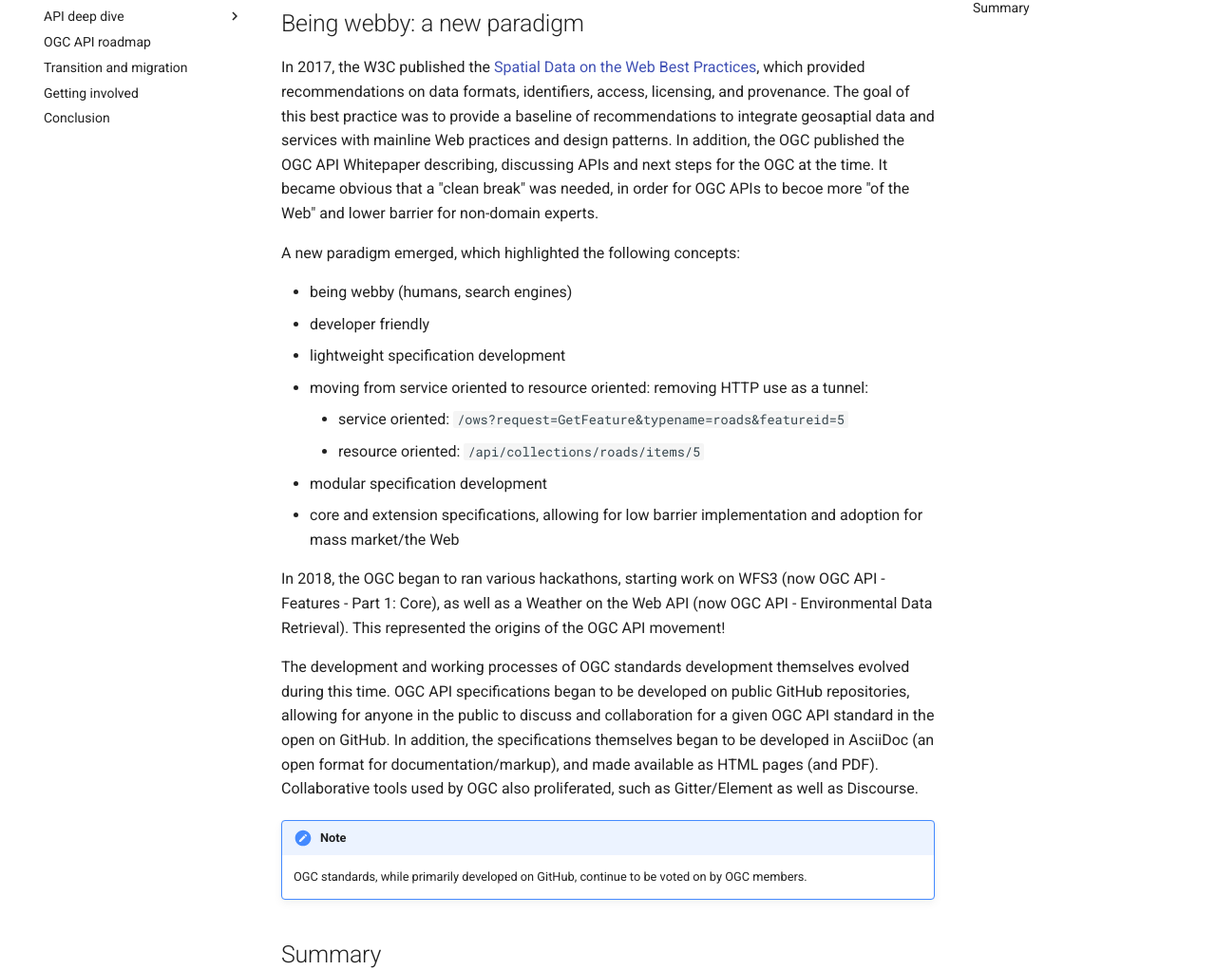
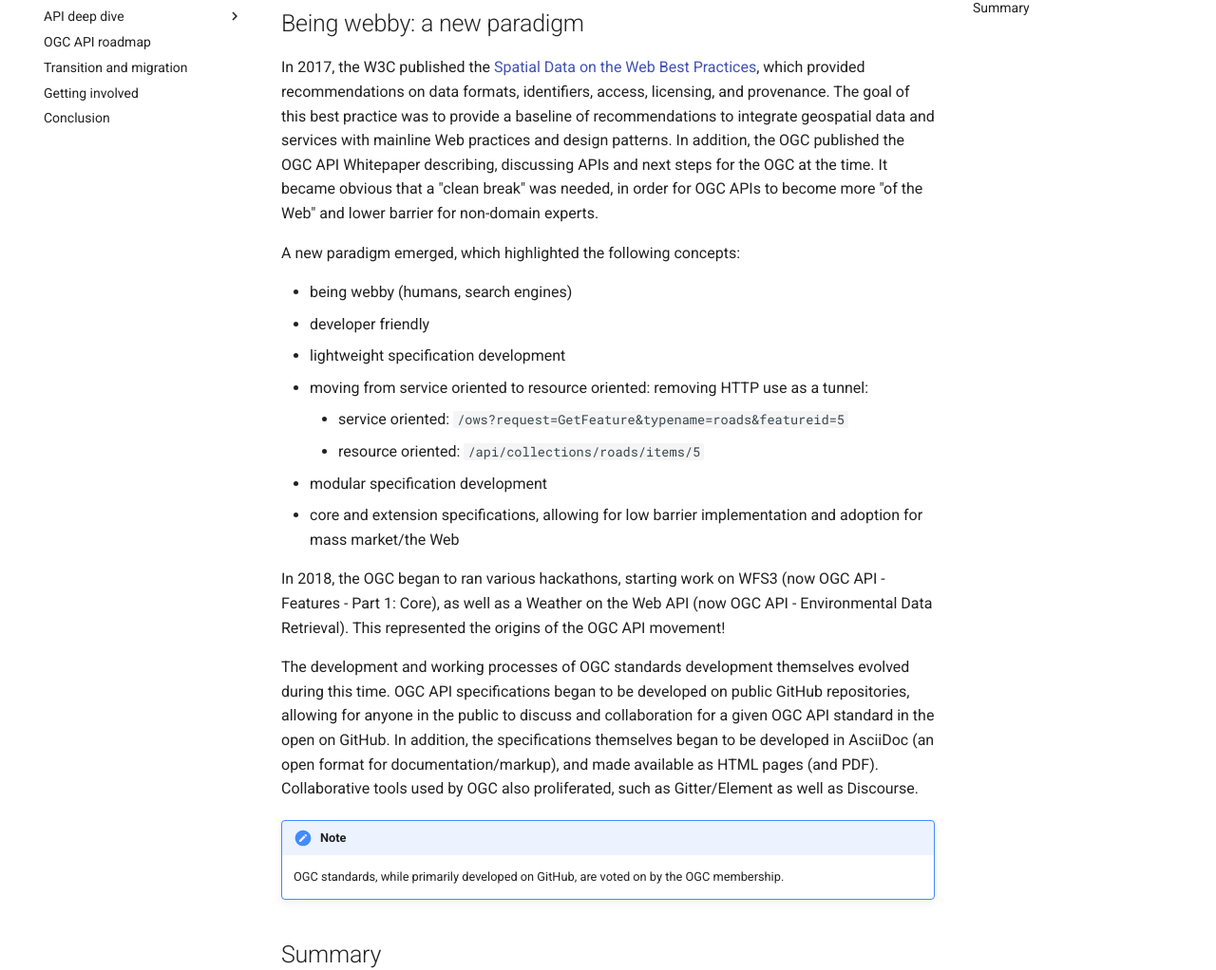
Before and after one commit to opengeospatial/ogcapi-workshop, an MkDocs documentation site: the page built from workshop/content/docs/background-and-context.md, in a window 1280 px wide and 1400 px high, scrolled down 1307 px. Shown: the part 199-1221 px from the top of the window at 95% size. Built offline with MkDocs 1.6.1 and Material for MkDocs 9.7.7, drawn with Linux system fonts in a browser that asks for light colours; comment, search, counter and statistics services are not loaded; some of the changed text lies outside the part shown.

Commit message:
fix typos

```diff
--- a/workshop/content/docs/background-and-context.md
+++ b/workshop/content/docs/background-and-context.md
@@ -49,9 +49,9 @@ room for improvement in order to evolve:
 
 In 2017, the W3C published the [Spatial Data on the Web Best Practices](https://www.w3.org/TR/sdw-bp), which provided
 recommendations on data formats, identifiers, access, licensing, and provenance.  The goal of this best practice was
-to provide a baseline of recommendations to integrate geosaptial data and services with mainline Web practices and
+to provide a baseline of recommendations to integrate geospatial data and services with mainline Web practices and
 design patterns.  In addition, the OGC published the OGC API Whitepaper describing, discussing APIs and next steps
-for the OGC at the time.  It became obvious that a "clean break" was needed, in order for OGC APIs to becoe more
+for the OGC at the time.  It became obvious that a "clean break" was needed, in order for OGC APIs to become more
 "of the Web" and lower barrier for non-domain experts.
 
 A new paradigm emerged, which highlighted the following concepts:
@@ -74,7 +74,7 @@ open on GitHub.  In addition, the specifications themselves began to be develope
 made available as HTML pages (and PDF).  Collaborative tools used by OGC also proliferated, such as Gitter/Element as well as Discourse.
 
 !!! note
-    OGC standards, while primarily developed on GitHub, continue to be voted on by OGC members.
+    OGC standards, while primarily developed on GitHub, are voted on by the OGC membership.
 
 ## Summary
 
```
Also changed, not shown: other parts of workshop/content/docs/background-and-context.md (+1 -1 lines).
